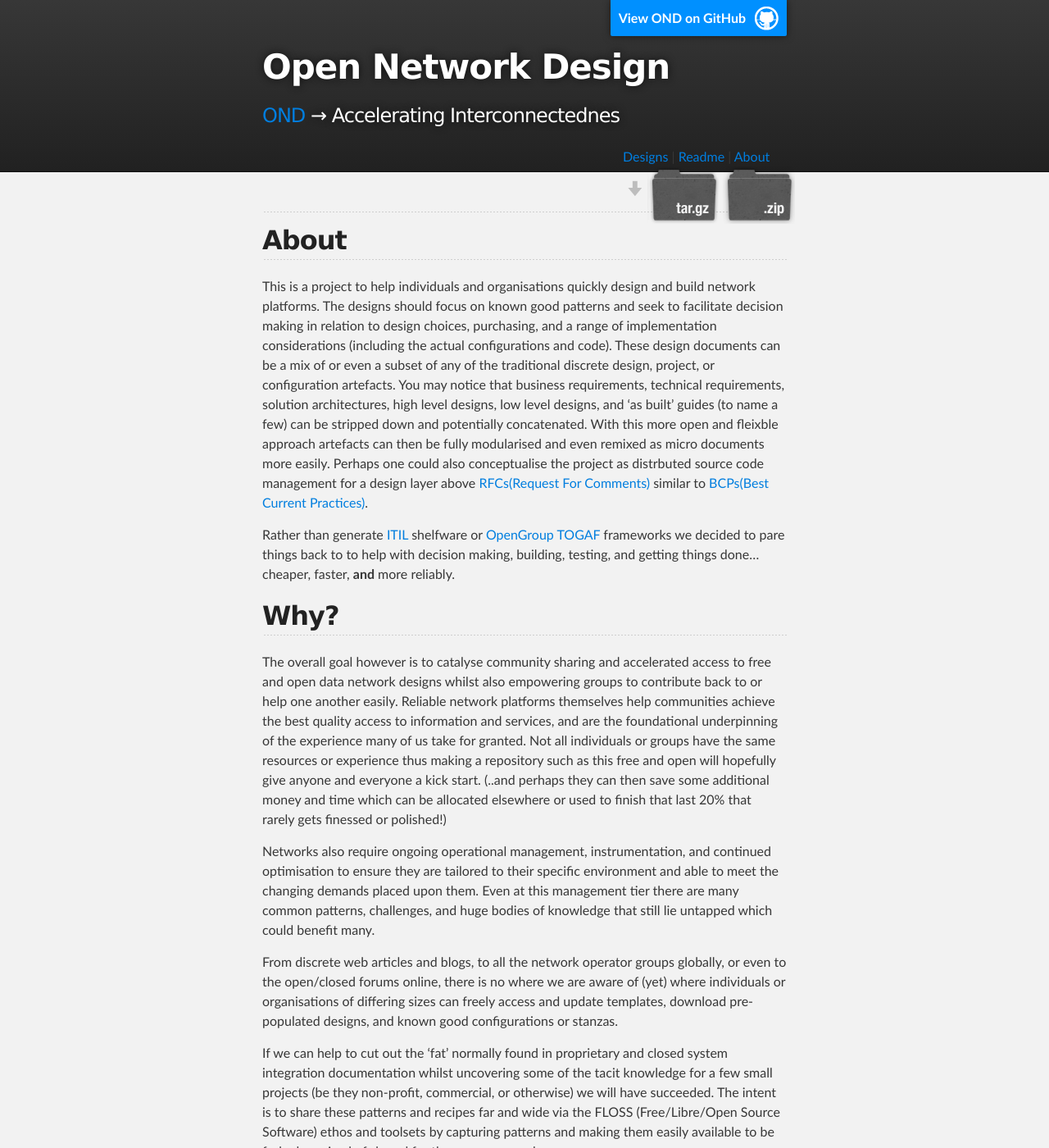
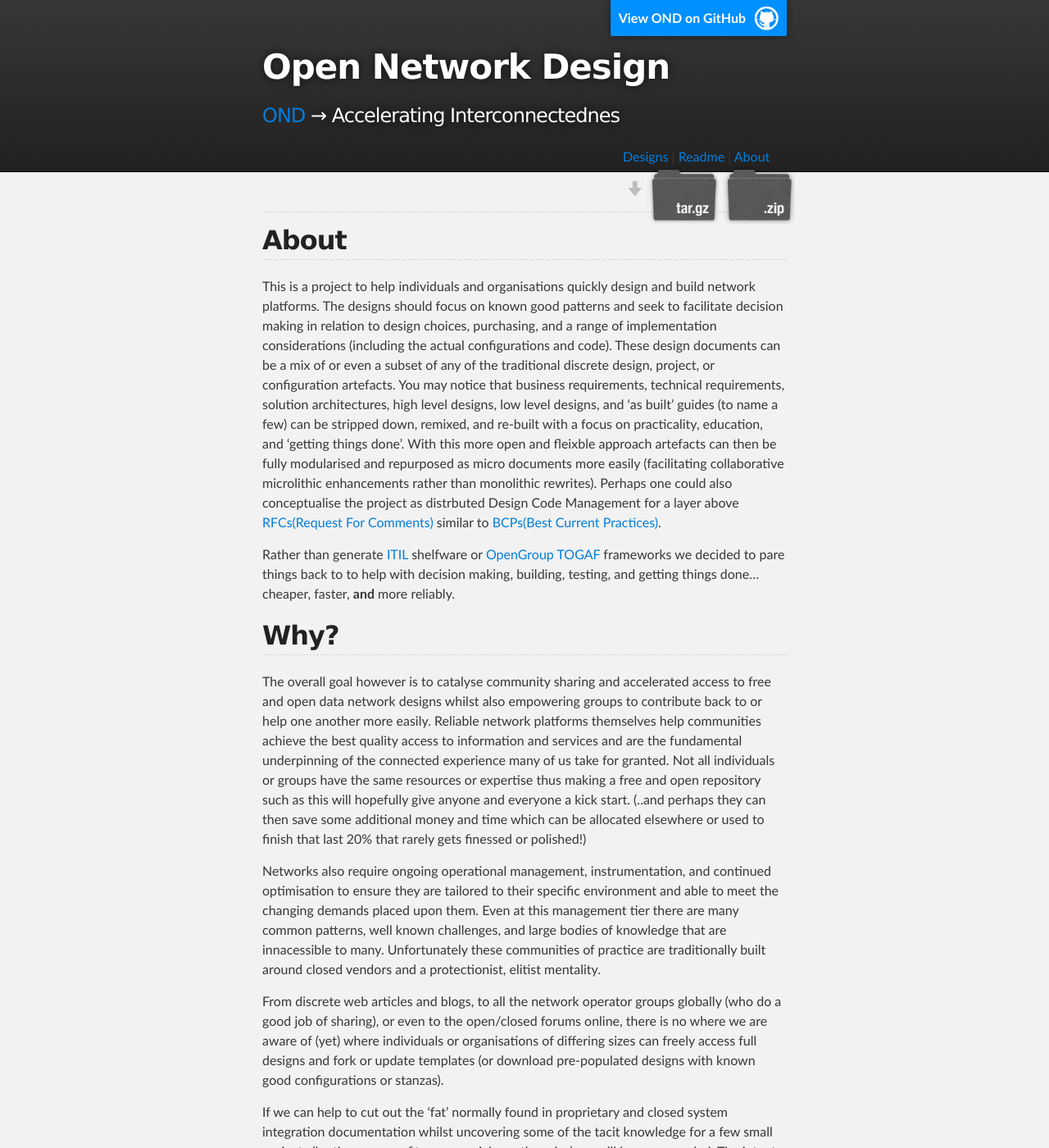
Before and after one commit to podomere/ond, a Jekyll site: the page built from about.md, in a window 1280 px wide and 1400 px high. Shown: the whole window at 82% size. Built offline with Jekyll 4.4.1, drawn with Linux system fonts in a browser that asks for light colours.

Commit message:
More updates to About intro...

```diff
--- a/about.md
+++ b/about.md
@@ -11,17 +11,17 @@ type: info
 
 ## About
 
-This is a project to help individuals and organisations quickly design and build network platforms. The designs should focus on known good patterns and seek to facilitate decision making in relation to design choices, purchasing, and a range of implementation considerations (including the actual configurations and code). These design documents can be a mix of or even a subset of any of the traditional discrete design, project, or configuration artefacts. You may notice that business requirements, technical requirements, solution architectures, high level designs, low level designs, and 'as built' guides (to name a few) can be stripped down and potentially concatenated. With this more open and fleixble approach artefacts can then be fully modularised and even remixed as micro documents more easily. Perhaps one could also conceptualise the project as distrbuted source code management for a design layer above [RFCs(Request For Comments)](http://www.ietf.org/rfc.html) similar to [BCPs(Best Current Practices)](http://en.wikipedia.org/wiki/Best_current_practice).
+This is a project to help individuals and organisations quickly design and build network platforms. The designs should focus on known good patterns and seek to facilitate decision making in relation to design choices, purchasing, and a range of implementation considerations (including the actual configurations and code). These design documents can be a mix of or even a subset of any of the traditional discrete design, project, or configuration artefacts. You may notice that business requirements, technical requirements, solution architectures, high level designs, low level designs, and 'as built' guides (to name a few) can be stripped down, remixed, and re-built with a focus on practicality, education, and 'getting things done'. With this more open and fleixble approach artefacts can then be fully modularised and repurposed as micro documents more easily (facilitating collaborative microlithic enhancements rather than monolithic rewrites). Perhaps one could also conceptualise the project as distrbuted Design Code Management for a layer above [RFCs(Request For Comments)](http://www.ietf.org/rfc.html) similar to [BCPs(Best Current Practices)](http://en.wikipedia.org/wiki/Best_current_practice).
 
 Rather than generate [ITIL](http://www.itil-officialsite.com/AboutITIL/WhatisITIL.aspx) shelfware or [OpenGroup TOGAF](http://www.opengroup.org/togaf/) frameworks we decided to pare things back to to help with decision making, building, testing, and getting things done… cheaper, faster, **and** more reliably.
 
 ## Why?
 
-The overall goal however is to catalyse community sharing and accelerated access to free and open data network designs whilst also empowering groups to contribute back to or help one another easily. Reliable network platforms themselves help communities achieve the best quality access to information and services, and are the foundational underpinning of the experience many of us take for granted. Not all individuals or groups have the same resources or experience thus making a repository such as this free and open will hopefully give anyone and everyone a kick start. (..and perhaps they can then save some additional money and time which can be allocated elsewhere or used to finish that last 20% that rarely gets finessed or polished!)
+The overall goal however is to catalyse community sharing and accelerated access to free and open data network designs whilst also empowering groups to contribute back to or help one another more easily. Reliable network platforms themselves help communities achieve the best quality access to information and services and are the fundamental underpinning of the connected experience many of us take for granted. Not all individuals or groups have the same resources or expertise thus making a free and open repository such as this will hopefully give anyone and everyone a kick start. (..and perhaps they can then save some additional money and time which can be allocated elsewhere or used to finish that last 20% that rarely gets finessed or polished!)
 
-Networks also require ongoing operational management, instrumentation, and continued optimisation to ensure they are tailored to their specific environment and able to meet the changing demands placed upon them. Even at this management tier there are many common patterns, challenges, and huge bodies of knowledge that still lie untapped which could benefit many.
+Networks also require ongoing operational management, instrumentation, and continued optimisation to ensure they are tailored to their specific environment and able to meet the changing demands placed upon them. Even at this management tier there are many common patterns, well known challenges, and large bodies of knowledge that are innacessible to many. Unfortunately these communities of practice are traditionally built around closed vendors and a protectionist, elitist mentality.
 
-From discrete web articles and blogs, to all the network operator groups globally, or even to the open/closed forums online, there is no where we are aware of (yet) where individuals or organisations of differing sizes can freely access and update templates, download pre-populated designs, and known good configurations or stanzas.
+From discrete web articles and blogs, to all the network operator groups globally (who do a good job of sharing), or even to the open/closed forums online, there is no where we are aware of (yet) where individuals or organisations of differing sizes can freely access full designs and fork or update templates  (or download pre-populated designs with known good configurations or stanzas).
 
 If we can help to cut out the 'fat' normally found in proprietary and closed system integration documentation whilst uncovering some of the tacit knowledge for a few small projects (be they non-profit, commercial, or otherwise) we will have succeeded. The intent is to share these patterns and recipes far and wide via the FLOSS (Free/Libre/Open Source Software) ethos and toolsets by capturing patterns and making them easily available to be forked, remixed of shared for the common good.
 
```
